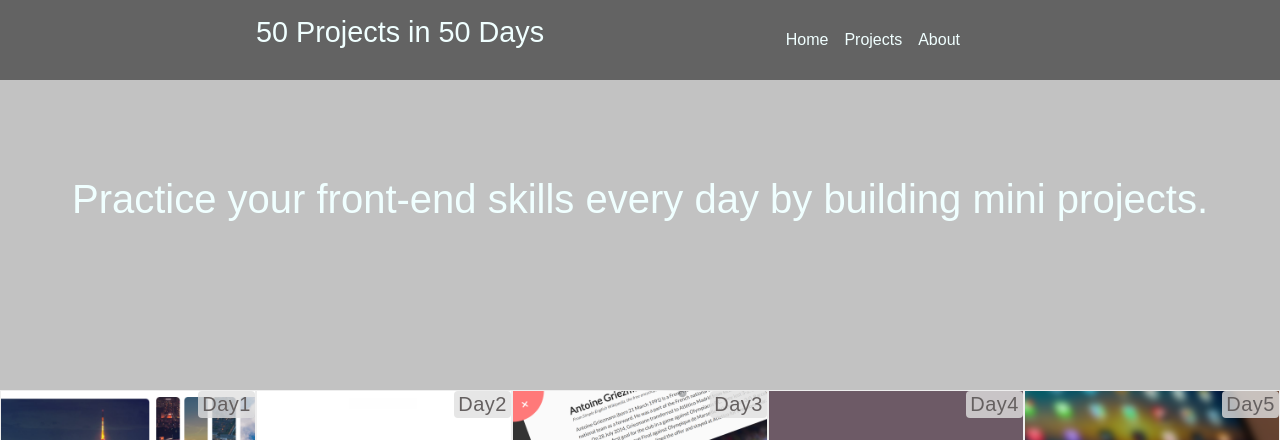
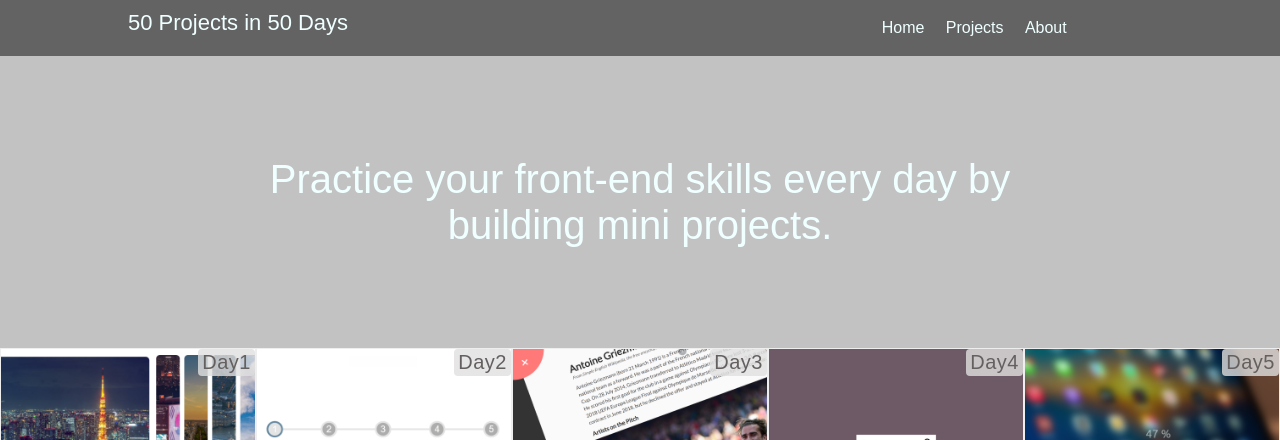
Before and after one commit to callmeswing/50projects50days-vue3, a Vue app: page / in a window 1280 px wide. Shown: the top 440 px of the page. Built offline with nearby package versions, Linux system fonts and the light colour scheme; a web font is replaced by a local one.

Commit message:
fix bugs homepage

```diff
--- a/src/styles/global.scss
+++ b/src/styles/global.scss
@@ -5,7 +5,6 @@
 #app {
   display: flex;
   flex-direction: column;
-  // height: 100%;
 }
 
 /*
--- a/src/styles/home.scss
+++ b/src/styles/home.scss
@@ -6,21 +6,21 @@
 
   // header
   .home-header {
-    padding: 1rem 0;
+    padding: 10px 0;
     display: flex; // 横向排列
     justify-content: space-between; // 两端对齐
     align-items: center;
     background-color: #636363;
 
     .title {
-      padding-left: 16rem;
-      font-size: 1.8rem;
+      padding-left: 10%;
+      font-size: 22px;
     }
 
     .nav {
       display: flex;
-      gap: 1rem;
-      padding-right: 20rem;
+      gap: 15%;
+      padding-right: 20%;
 
       a {
         text-decoration: none;
@@ -34,18 +34,19 @@
 
   // intro
   .home-intro {
-    margin-top: 1rem;
-    font-size: 2.5rem;
+    font-size: 40px;
     text-align: center;
-    padding-top: 5rem;
-    padding-bottom: 8rem;
+    padding: 100px 0;
+
+    p {
+      max-width: 800px;
+      margin: 0 auto;
+    }
   }
 
   // gallery
   .project-gallery {
     display: flex;
     flex-wrap: wrap;
-    padding: 0;
-    margin: 0;
   }
 }
--- a/src/styles/liveDemoCard.scss
+++ b/src/styles/liveDemoCard.scss
@@ -2,7 +2,6 @@
   position: relative; // 为绝对定位内容做参照
   aspect-ratio: 4 / 3;
   overflow: hidden; // 内容不能溢出
-
   display: flex;
   flex-direction: column;
   justify-content: space-between;
--- a/src/views/projects/Day07/split-landing-page.scss
+++ b/src/views/projects/Day07/split-landing-page.scss
@@ -22,11 +22,12 @@ $other-width: 25%;
 $speed: 1000ms;
 
 .container {
+  flex: 1;
+  min-height: 100vh;
   background-color: rgb(51, 51, 51);
+  font-family: "Roboto", sans-serif;
+  width: 100%;
   position: relative;
-  width: 100%;
-  height: 100%;
-  font-family: "Roboto", sans-serif;
 }
 
 .split {
```
